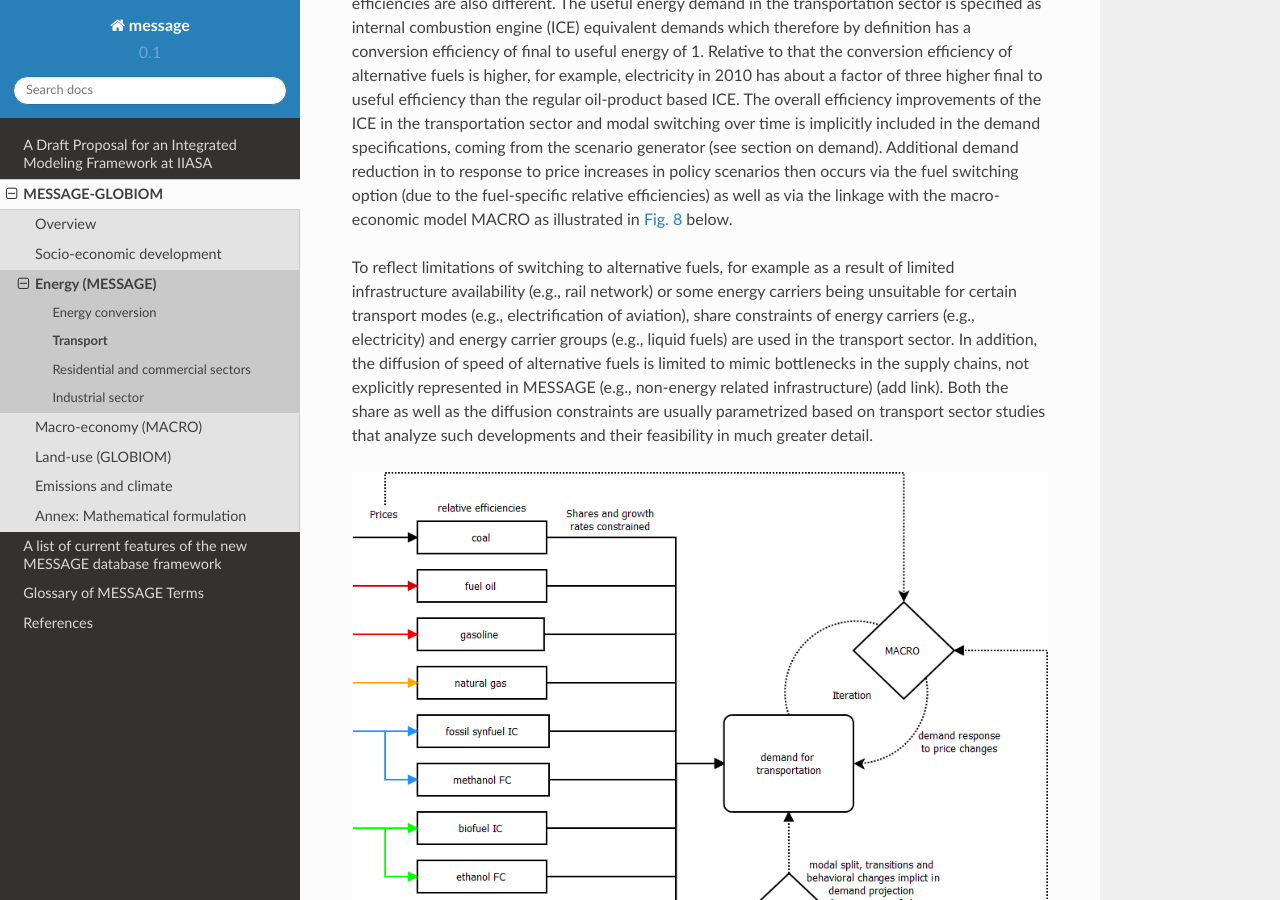
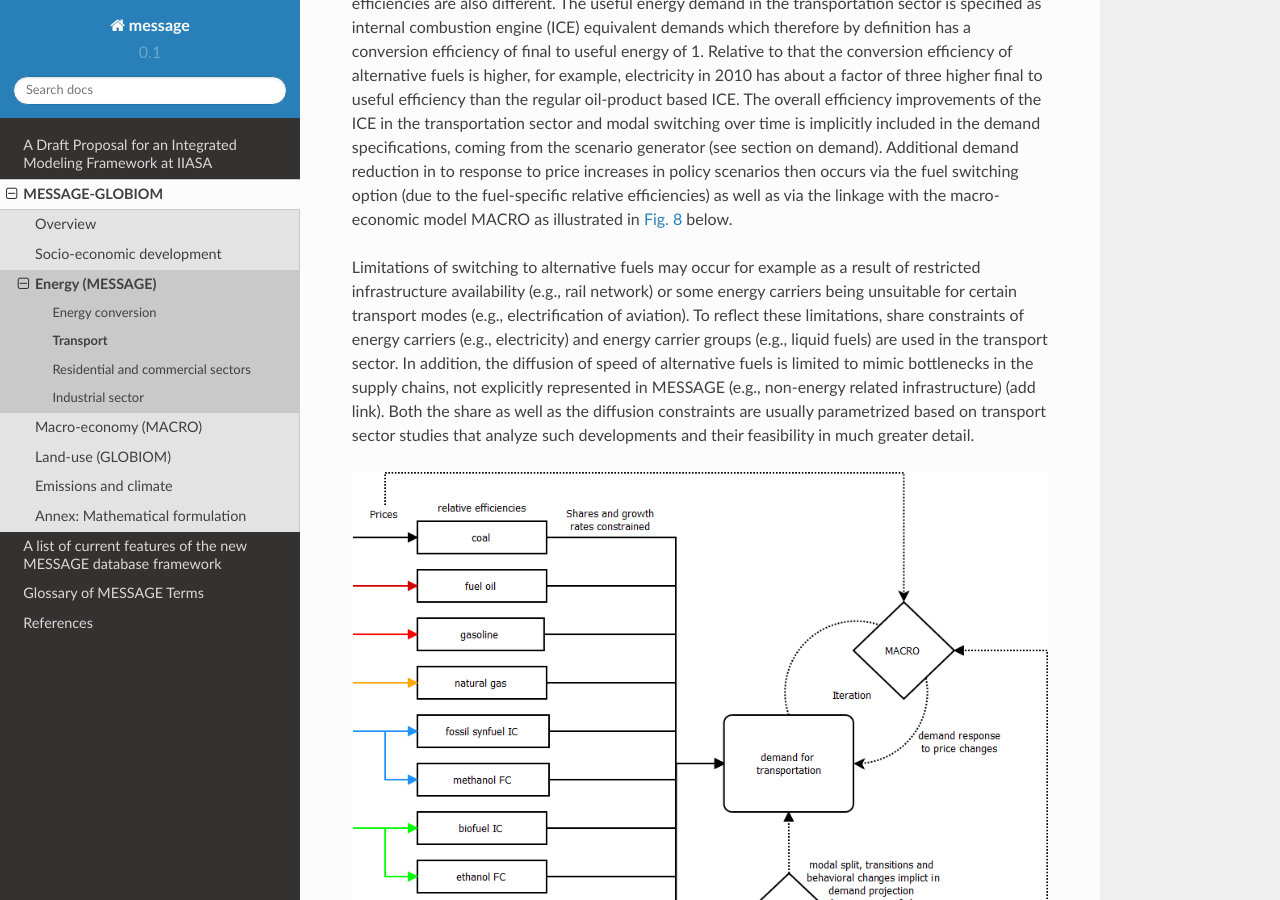
Before and after one commit to yiyi1991/message-ix-models, a Sphinx documentation site: the page built from doc/global/source/message_globiom/energy/transport.rst, in a window 1280 px wide and 900 px high, scrolled down 336 px. Built offline with Sphinx 7.4.7 and the Read the Docs theme 2.0.0, drawn with Linux system fonts in a browser that asks for light colours; pages that are not in the unit, such as notebooks, are missing from menus; cross-references to code outside the pages are shown as plain code.

Commit message:
Update transport.rst

```diff
--- a/doc/global/source/message_globiom/energy/transport.rst
+++ b/doc/global/source/message_globiom/energy/transport.rst
@@ -6,7 +6,7 @@ The most commonly applied MESSAGE transport sector representation is very styliz
 
 In this stylized transport sector representation fuel switching is a main option, i.e. different final energy forms that provide energy for transportation can be chosen from. In addition to the alternative energy carriers that serve as input to these stylized transportation options, their relative efficiencies are also different. The useful energy demand in the transportation sector is specified as internal combustion engine (ICE) equivalent demands which therefore by definition has a conversion efficiency of final to useful energy of 1. Relative to that the conversion efficiency of alternative fuels is higher, for example, electricity in 2010 has about a factor of three higher final to useful efficiency than the regular oil-product based ICE. The overall efficiency improvements of the ICE in the transportation sector and modal switching over time is implicitly included in the demand specifications, coming from the scenario generator (see section on demand). Additional demand reduction in to response to price increases in policy scenarios then occurs via the fuel switching option (due to the fuel-specific relative efficiencies) as well as via the linkage with the macro-economic model MACRO as illustrated in :numref:`fig-trans` below.
 
-To reflect limitations of switching to alternative fuels, for example as a result of limited infrastructure availability (e.g., rail network) or some energy carriers being unsuitable for certain transport modes (e.g., electrification of aviation), share constraints of energy carriers (e.g., electricity) and energy carrier groups (e.g., liquid fuels) are used in the transport sector. In addition, the diffusion of speed of alternative fuels is limited to mimic bottlenecks in the supply chains, not explicitly represented in MESSAGE (e.g., non-energy related infrastructure) (add link). Both the share as well as the diffusion constraints are usually parametrized based on transport sector studies that analyze such developments and their feasibility in much greater detail.
+Limitations of switching to alternative fuels may occur for example as a result of restricted infrastructure availability (e.g., rail network) or some energy carriers being unsuitable for certain transport modes (e.g., electrification of aviation). To reflect these limitations, share constraints of energy carriers (e.g., electricity) and energy carrier groups (e.g., liquid fuels) are used in the transport sector. In addition, the diffusion of speed of alternative fuels is limited to mimic bottlenecks in the supply chains, not explicitly represented in MESSAGE (e.g., non-energy related infrastructure) (add link). Both the share as well as the diffusion constraints are usually parametrized based on transport sector studies that analyze such developments and their feasibility in much greater detail.
 
 .. _fig-trans:
 .. figure:: /_static/transport_end-use.png
```
